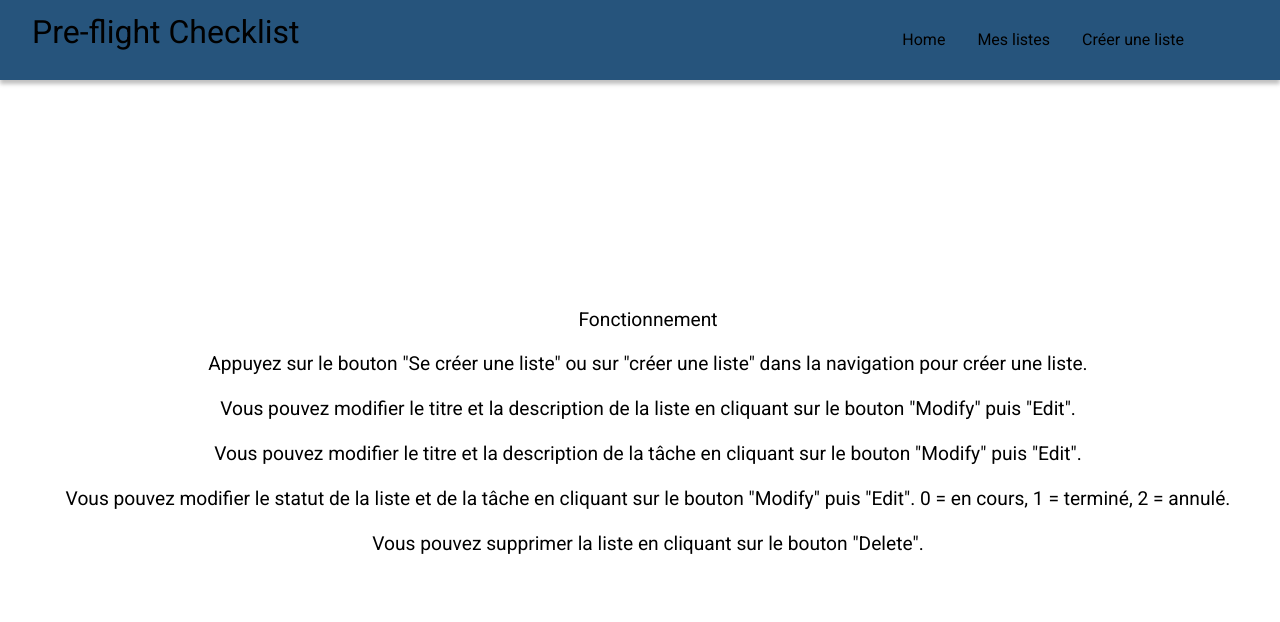
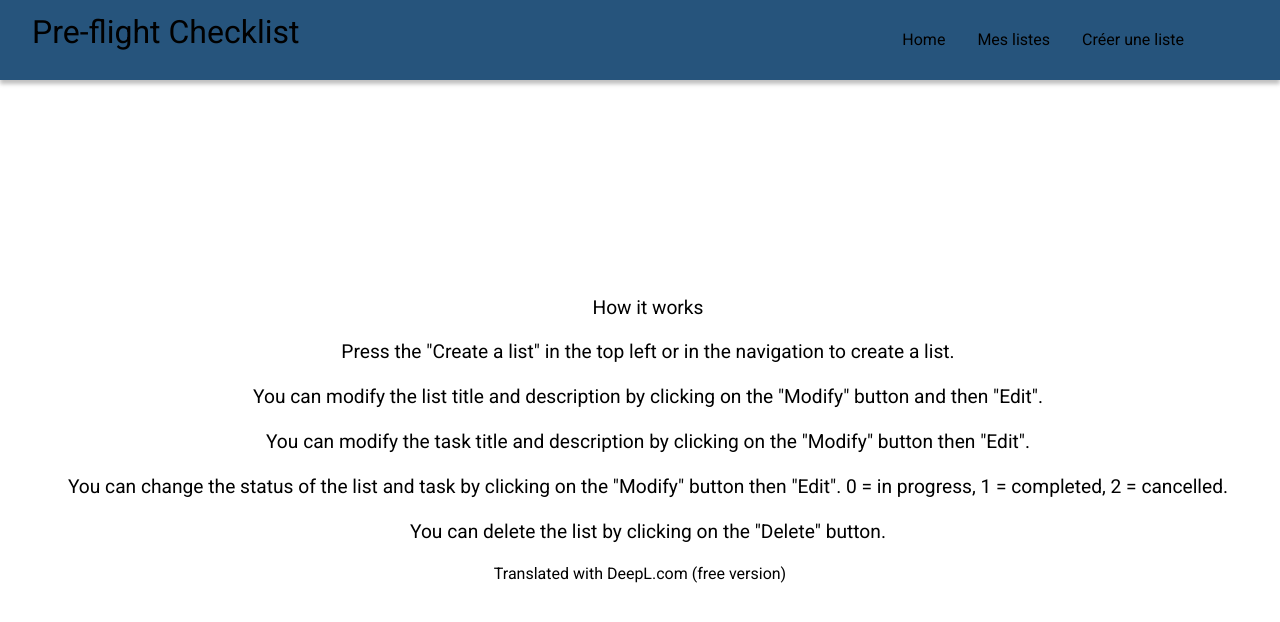
Before and after one commit to AlexandreSiljegovic/checklist-projet, a React (Vite) app: page /fonctionnement in a window 1280 px wide. Shown: the top 622 px of the page. Built offline with nearby package versions, Linux system fonts and the light colour scheme.

Commit message:
finition

```diff
--- a/src/Dashboard.jsx
+++ b/src/Dashboard.jsx
@@ -8,13 +8,13 @@ return (
 
         <div className='dashboard-container'>
            <button>
-            <Link className='dashboard-link' to='/form'> Se créer une liste </Link>
+            <Link className='dashboard-link' to='/form'> Create a list </Link>
         </button>
         <button>
         <Link to = '/viewmodify'> Modify a list</Link>
         </button>
         <button>
-         <Link className='dashboard-link' to='/fonctionnement'> Fonctionnement </Link>
+         <Link className='dashboard-link' to='/fonctionnement'> Functioning </Link>
          </button>
 
            <ViewList />
--- a/src/Fonctionnement.jsx
+++ b/src/Fonctionnement.jsx
@@ -1,22 +1,24 @@
 const Fonctionnement = () => {
     return (
         <div className="fonctionnement">
-        <p>Fonctionnement</p>
+      <p>How it works</p>
         <p>
-        Appuyez sur le bouton "Se créer une liste" ou sur "créer une liste" dans la navigation pour créer une liste.
+        Press the "Create a list" in the top left or in the navigation to create a list.
         </p>
         <p>
-        Vous pouvez modifier le titre et la description de la liste en cliquant sur le bouton "Modify" puis "Edit".
+        You can modify the list title and description by clicking on the "Modify" button and then "Edit".
         </p>
         <p>
-        Vous pouvez modifier le titre et la description de la tâche en cliquant sur le bouton "Modify" puis "Edit".
+        You can modify the task title and description by clicking on the "Modify" button then "Edit".
         </p>
         <p>
-        Vous pouvez modifier le statut de la liste et de la tâche en cliquant sur le bouton "Modify" puis "Edit". 0 = en cours, 1 = terminé, 2 = annulé.
+        You can change the status of the list and task by clicking on the "Modify" button then "Edit". 0 = in progress, 1 = completed, 2 = cancelled.
         </p>
         <p>
-        Vous pouvez supprimer la liste en cliquant sur le bouton "Delete".
+        You can delete the list by clicking on the "Delete" button.
         </p>
+
+Translated with DeepL.com (free version)
 
         </div>
     );
--- a/src/ViewLists.jsx
+++ b/src/ViewLists.jsx
@@ -2,7 +2,7 @@ import { useState, useEffect } from "react";
 import { fetchDataFromApi, deleteDataFromApi, } from "./Axios";
 // import ModifyListForm from "./ModifyListForm";
 import { format } from 'date-fns';
-import { Link } from 'react-router-dom';
+
 
 const ViewList = () => {
   const [lists, setLists] = useState([]);
--- a/src/ViewModifyListForm.jsx
+++ b/src/ViewModifyListForm.jsx
@@ -1,5 +1,5 @@
 import { useState, useEffect } from "react";
-import { fetchDataFromApi, deleteDataFromApi, updateDataFromApi, statutDataFromApi } from "./Axios";
+import { fetchDataFromApi,  updateDataFromApi, statutDataFromApi } from "./Axios";
 import ModifyListForm from "./ModifyListForm";
 import { format } from 'date-fns';
 
--- a/src/styles/_dashboard.scss
+++ b/src/styles/_dashboard.scss
@@ -17,4 +17,5 @@
     margin: 1rem;
     width: 10vw;
   }
+
 };
--- a/src/styles/_viewLists.scss
+++ b/src/styles/_viewLists.scss
@@ -5,6 +5,7 @@
     flex-wrap: wrap;
 
     justify-content: space-evenly;
+
 
 };
 
@@ -23,7 +24,12 @@ h1 {
     margin-top: 1rem;
     justify-content: center;
     align-items: center;
+
 };
+
+form {
+    border-color: $blue solid 2px
+}
 
 h3 {
     font-size: 1.5rem;
--- a/src/styles/index.scss
+++ b/src/styles/index.scss
@@ -20,4 +20,5 @@
 * {
     font-family: 'Roboto', sans-serif;
 
+
 }
```
